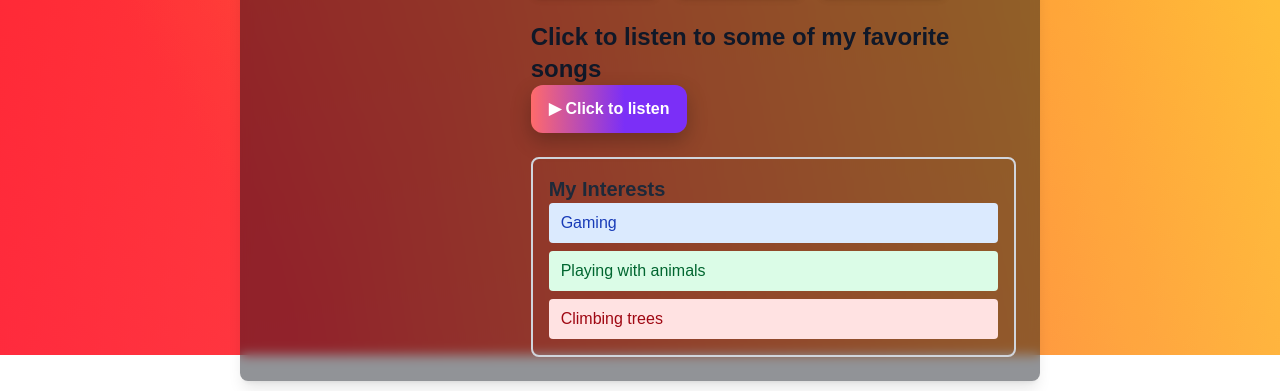
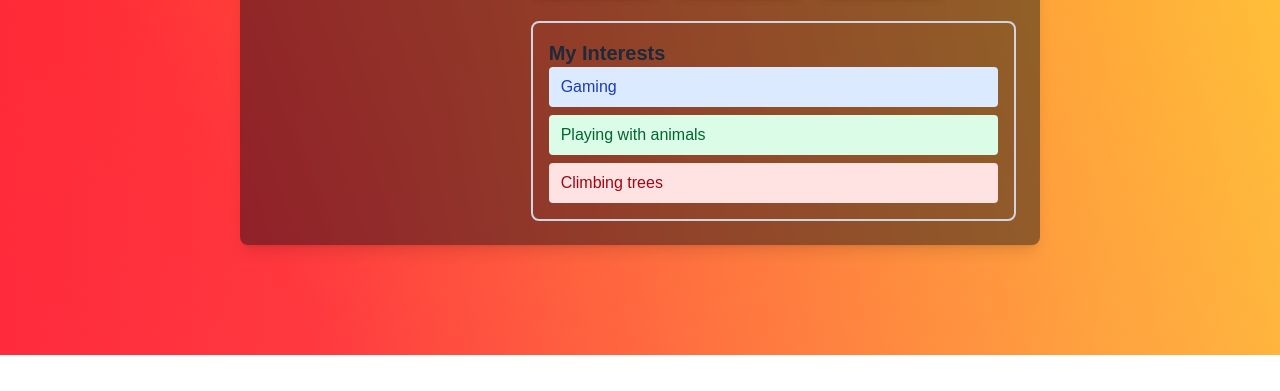
Before and after one commit to ThomasOdom/ThomasOdom.github.io, a plain HTML site: page index.html in a window 1280 px wide. Shown: the part 445-836 px from the top of the page. After the commit the page ends 800 px from the top, so only its background shows below. Drawn offline with nearby package versions, Linux system fonts and the light colour scheme.

Commit message:
finished

```diff
--- a/index.html
+++ b/index.html
@@ -53,17 +53,6 @@
   </div>
 </div>
 
-        <!-- Listen section: replace the href on the anchor below with your playlist/link -->
-        <section class="listen-section mt-6">
-          <h3 class="text-2xl font-bold mb-3 text-gray-900">Click to listen to some of my favorite songs</h3>
-          <div class="listen-card">
-            <!-- Replace href="#" with your playlist URL (e.g. https://open.spotify.com/playlist/...) -->
-            <a id="listen-link" href="https://output.jsbin.com/peyabaponi/1" class="listen-button" title="Music">
-              ▶ Click to listen
-            </a>
-          </div>
-        </section>
-
           <!-- Interests section -->
            <div class="border-2 border-gray-300 rounded-lg p-4 mt-6">
             <h3 class="text-xl font-semibold mb-3 text-gray-800">My Interests</h3>
```
